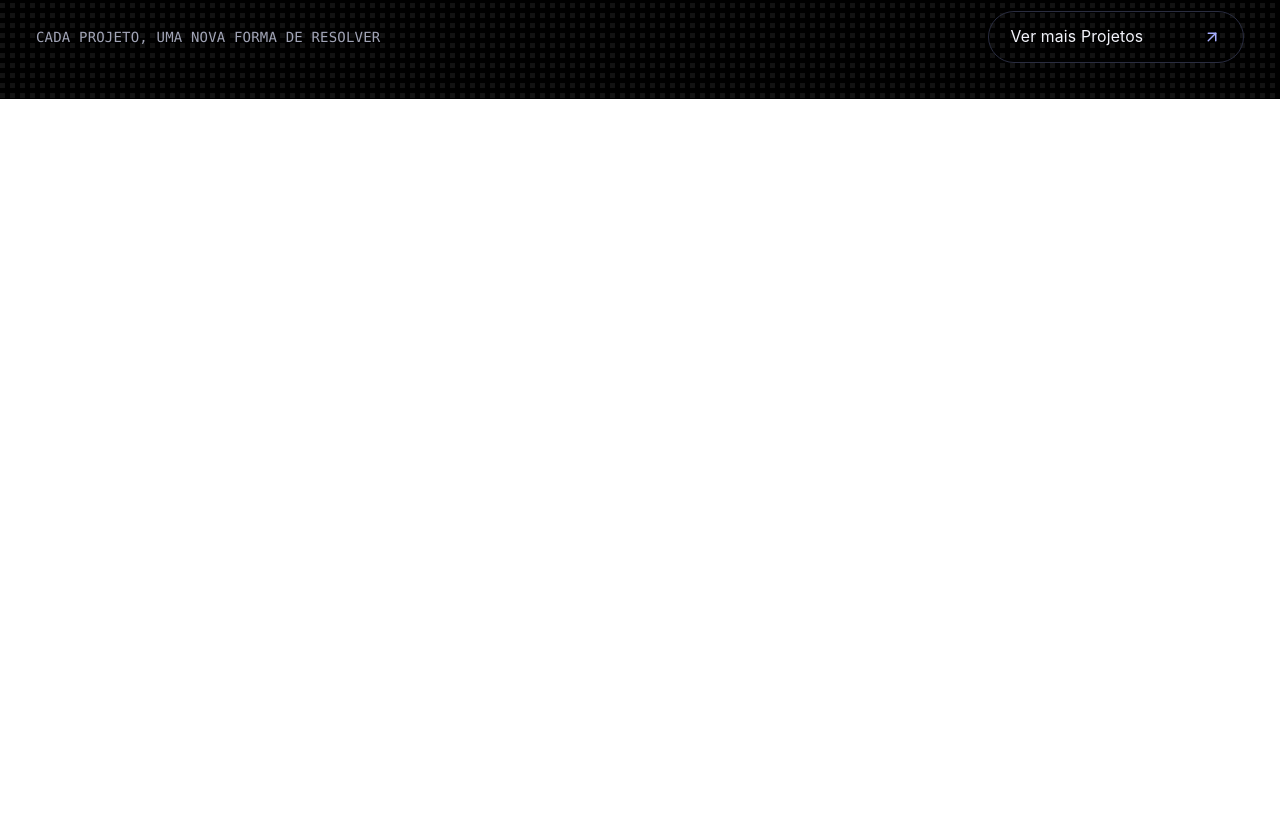
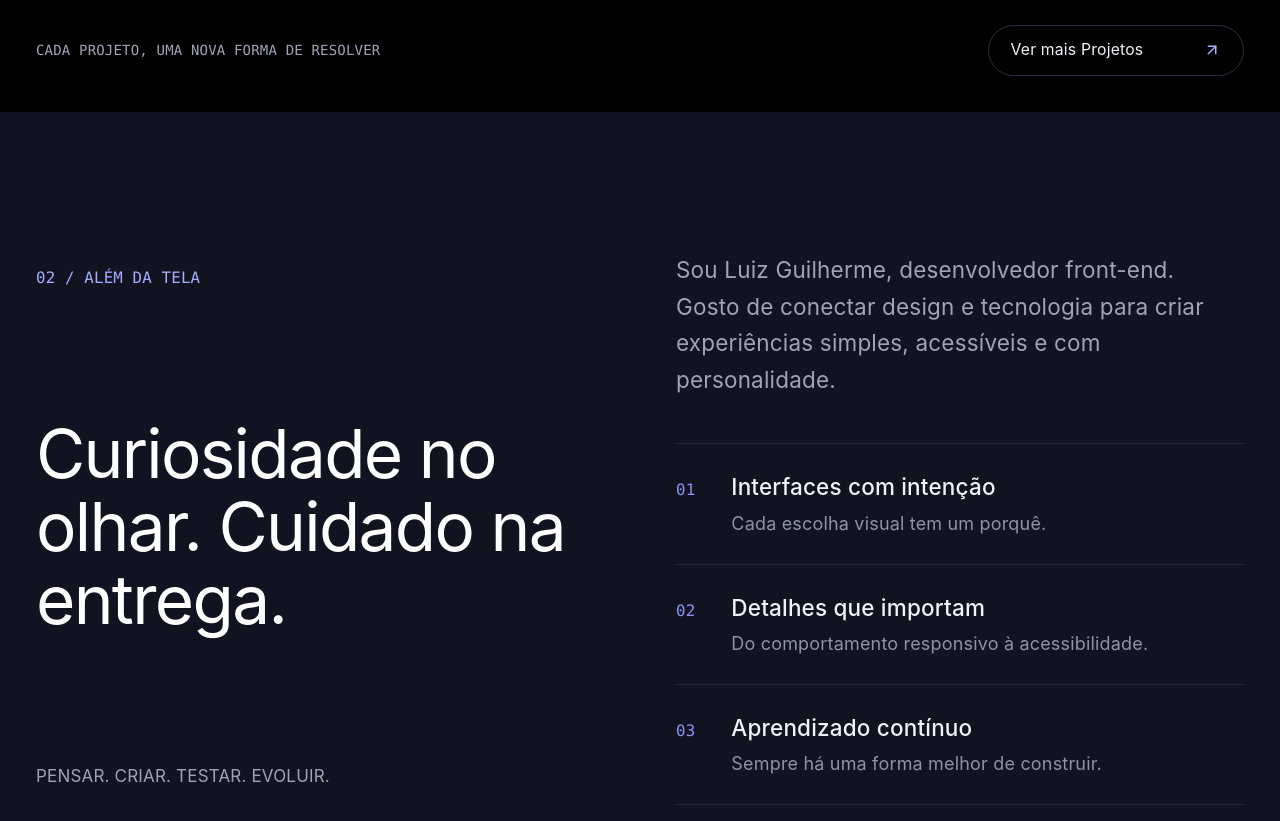
Before and after one commit to luizguilhermee13/Projeto-Portfolio, a React (Vite) app in the folder projetoPortfolio/: page / in a window 1280 px wide. Shown: the part 1947-2768 px from the top of the page. Before the commit the page ends 2046 px from the top, so only its background shows below. Built offline with nearby package versions, Linux system fonts and the light colour scheme.

Commit message:
section Sobre

```diff
--- a/projetoPortfolio/src/App.jsx
+++ b/projetoPortfolio/src/App.jsx
@@ -3,6 +3,7 @@ import Navbar from "./components/ui/Navbar";
 import Introducao from "./components/ui/Introducao";
 import CaixaDeFerramentas from "./components/ui/CaixaDeFerramentas";
 import ProjetosFeitos from "./components/ui/ProjetosFeitos";
+import SectionSobre from "./components/ui/SectionSobre";
 
 export function App() {
   return (
@@ -18,6 +19,7 @@ export function App() {
         {/* slide habilidades*/}
         <CaixaDeFerramentas />
         <ProjetosFeitos />
+        <SectionSobre />
       </main>
     </div>
   );
--- a/projetoPortfolio/src/components/ui/ProjetosFeitos.jsx
+++ b/projetoPortfolio/src/components/ui/ProjetosFeitos.jsx
@@ -4,11 +4,11 @@ import Cards from "./Cards";
 
 function ProjetosFeitos() {
   return (
-    <section className="flex flex-col gap-6 p-8">
+    <section className="flex flex-col gap-6 p-8 bg-black">
       <div className="flex flex-col gap-4">
-        <span className="font-mono text-[12px] text-[#A6ADFF]">01 / PROJETOS SELECIONADOS</span>
+        <span className="font-mono text-[14px] text-[#A6ADFF]">01 / PROJETOS SELECIONADOS</span>
         <div className="flex justify-between items-center">
-          <h2 className="text-5xl text-[inter]">Ideias que viraram interface.</h2>
+          <h2 className="text-6xl text-[inter]">Ideias que viraram interface.</h2>
           <span className="text-[14px] font-mono text-[#A1A4B6]">EXPLORAÇÕES & PROJETOS CONCEITO</span>
         </div>
       </div>
--- /dev/null
+++ b/projetoPortfolio/src/components/ui/SectionSobre.jsx
@@ -0,0 +1,68 @@
+import Button from "./Button";
+
+const pilares = [
+  {
+    numero: "01",
+    titulo: "Interfaces com intenção",
+    descricao: "Cada escolha visual tem um porquê.",
+  },
+  {
+    numero: "02",
+    titulo: "Detalhes que importam",
+    descricao: "Do comportamento responsivo à acessibilidade.",
+  },
+  {
+    numero: "03",
+    titulo: "Aprendizado contínuo",
+    descricao: "Sempre há uma forma melhor de construir.",
+  },
+];
+
+function SectionSobre() {
+  return (
+    <section className="w-full grid grid-cols-1 lg:grid-cols-2 bg-[#111420] mb-8">
+      {/* Coluna Esquerda */}
+      <div className="min-h-105 lg:min-h-185 px-6 sm:px-8 lg:pl-8 py-12 flex flex-col gap-6 justify-between lg:justify-evenly">
+        <div className="flex flex-col gap-4">
+          <span className="font-mono text-sm text-[#A6ADFF]">02 / ALÉM DA TELA</span>
+        </div>
+
+        <div className="flex flex-col gap-4">
+          <h2 className="font-sans text-4xl sm:text-5xl xl:text-6xl leading-[1.08] tracking-tight text-white">
+            Curiosidade no olhar. Cuidado na entrega.
+          </h2>
+        </div>
+
+        <div className="flex items-center gap-4">
+          <span className="font-sans text-[#A1A4B6] text-base sm:text-[17px]">PENSAR. CRIAR. TESTAR. EVOLUIR.</span>
+        </div>
+      </div>
+
+      {/* Coluna Direita */}
+      <div className="min-h-105 lg:min-h-185 px-6 sm:px-8 lg:pr-8 py-12 flex flex-col justify-center gap-10 text-white">
+        <p className="font-sans text-lg sm:text-xl leading-relaxed text-[#A1A4B6] max-w-2xl">
+          Sou Luiz Guilherme, desenvolvedor front-end. Gosto de conectar design e tecnologia para criar experiências simples, acessíveis e
+          com personalidade.
+        </p>
+
+        <div className="w-full max-w-2xl border-t border-[#23273D]">
+          {pilares.map((item) => (
+            <div key={item.numero} className="flex items-baseline gap-6 sm:gap-8 py-6 border-b border-[#23273D]">
+              <span className="font-mono text-sm text-[#8B93F5] shrink-0">{item.numero}</span>
+
+              <div className="flex flex-col gap-1.5">
+                <h3 className="font-sans text-lg sm:text-xl font-medium text-[#F2F3FA]">{item.titulo}</h3>
+                <p className="font-sans text-sm sm:text-base text-[#8E93A8]">{item.descricao}</p>
+              </div>
+            </div>
+          ))}
+        </div>
+      </div>
+      <div className="w-full -col-end-1 flex justify-end pr-6">
+        <Button>Mais Sobre Mim</Button>
+      </div>
+    </section>
+  );
+}
+
+export default SectionSobre;
```
